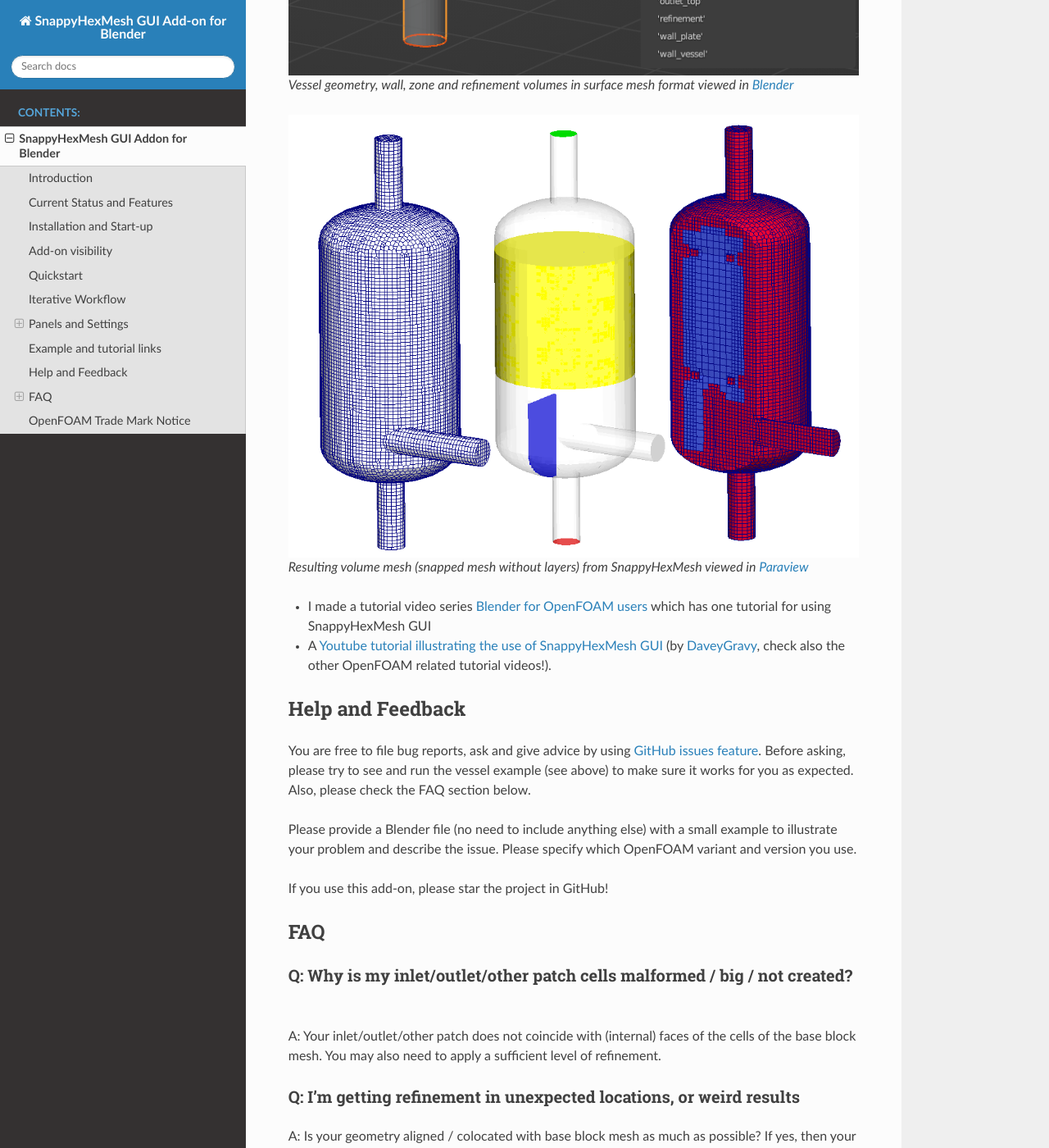
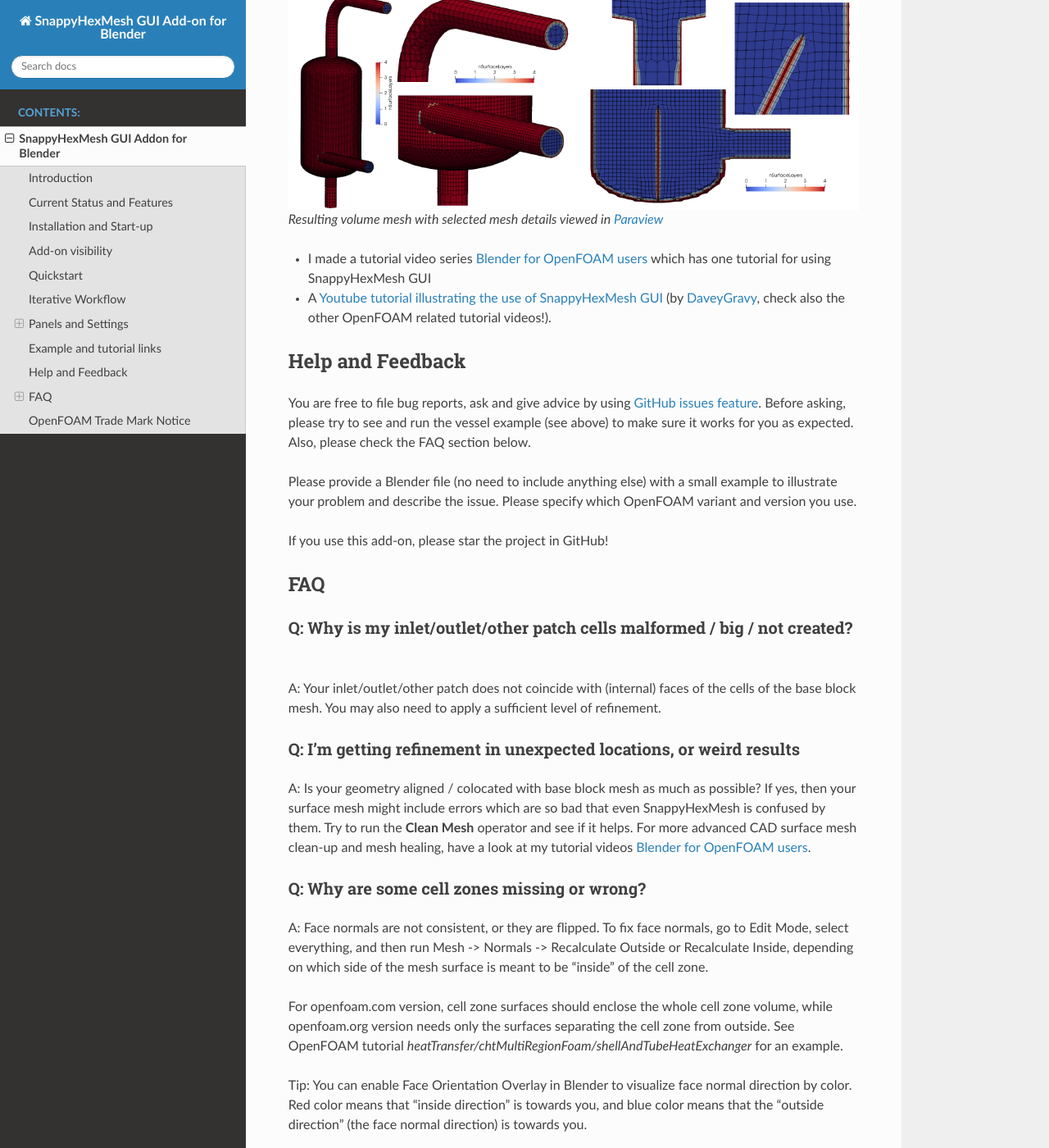
Before and after one commit to tkeskita/snappyhexmesh_gui, a Sphinx documentation site: the page built from docs/snappy_gui.rst, in a window 1280 px wide and 1400 px high, scrolled down 12096 px. Shown: the whole window at 82% size. Built offline with Sphinx 7.4.7 and the Read the Docs theme 2.0.0, drawn with Linux system fonts in a browser that asks for light colours.

Commit message:
Updated the vessel example and the docs images
- The vessel example now includes an additional internal cone
  (baffle walls) as well as a cell zone inside the cone.
- The vessel example illustrates now the improved layer addition
  due to changes in snappyHexMeshDict and meshQualityDict settings.
  The layer coverage is >3.9 for all walls (target value 4).
- Doc images show details of the example mesh.

```diff
--- a/docs/snappy_gui.rst
+++ b/docs/snappy_gui.rst
@@ -453,7 +453,7 @@
 
 .. figure:: images/example_mesh_result.png
 
-   Resulting volume mesh (snapped mesh without layers) from SnappyHexMesh viewed in `Paraview`_
+   Resulting volume mesh with selected mesh details viewed in `Paraview`_
 
 - I made a tutorial video series `Blender for OpenFOAM users
   <http://tkeskita.kapsi.fi/blender/>`_ which has one tutorial for
@@ -495,8 +495,8 @@
 
 A: Is your geometry aligned / colocated with base block mesh as much as possible?
 If yes, then your surface mesh might include errors which are so bad
-that even SnappyHexMesh is confused by them. Try to run the **Clean Up
-Meshes** operator and see if it helps.
+that even SnappyHexMesh is confused by them. Try to run the **Clean
+Mesh** operator and see if it helps.
 For more advanced CAD surface mesh clean-up and mesh
 healing, have a look at my tutorial videos
 `Blender for OpenFOAM users <http://tkeskita.kapsi.fi/blender/>`_.
```
Also changed, not shown: docs/images/example_mesh_result.png, docs/images/shmg_example_and_panel.png, docs/images/shmg_ui.png, 1 other file.
